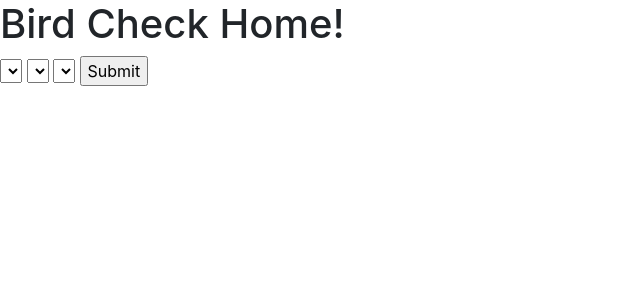
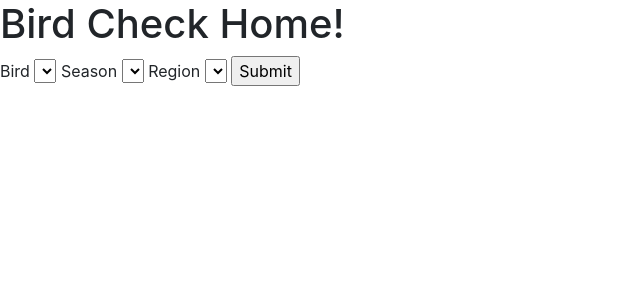
Before and after one commit to noreallyimfine/ebird-project, a Flask app: page / in a window 1280 px wide. Shown: the top 300 px of the page, without its empty margins (0-640 px from the left). Run offline with Flask 2, Linux system fonts and the light colour scheme; lists and menus that the app fills with data are empty; parts of the project's set-up code (start-up, migrations or seed data) failed here and were passed over; some libraries are stand-ins or nearby versions.

Commit message:
can get form to work but then it doesnt accept json. I suspect there's better way to pass data in flask

```diff
--- a/app/app.py
+++ b/app/app.py
@@ -10,7 +10,8 @@ model = load("utils/rf.joblib")
 
 # TODO: save mapper from prepare_and_label and load in here
 # Temp dict to map results from model to english
-labels = load('utils/labels_dict.joblib')
+# labels = load('utils/labels_dict.joblib')
+labels = {0: "Common", 1: "Uncommon", 2: "Rare"}
 birds_list = load('utils/birds_list.joblib')
 seasons_list = load('utils/seasons_list.joblib')
 regions_list = load('utils/regions_list.joblib')
@@ -25,12 +26,12 @@ regions = [{'region': region} for region in regions_list]
 def predict(data):
     # TODO:
     # parse data
-    name = data['name']
+    bird = data['bird']
     season = data['season']
     region = data['region']
     # encode features
     X = pd.DataFrame({
-        'name': [name],
+        'name': [bird],
         'season': [season],
         'RegionName': [region]
     })
@@ -55,15 +56,18 @@ def home():
 
     elif request.method == 'POST':
         # get values from post
-        data = request.get_json()
+        print(dir(request))
+        data = request.json
+        print(request.args)
+        print(request.form_data_parser_class())
         print("Data", data)
 
         # Check all required values are in the data
         # If not, return error
-        req_values = ['name', 'season', 'region']
+        req_values = ['bird', 'season', 'region']
         if not all(value in data for value in req_values):
             message = """Error: Missing required features.
-                         Needs ['name', 'season', 'region']"""
+                         Needs ['bird', 'season', 'region']"""
             return message, 400
 
         # Pass to predict function
--- a/app/templates/home.html
+++ b/app/templates/home.html
@@ -3,17 +3,23 @@
     <h1>Bird Check Home!</h1>
     <!-- Dropdown form with birds, seasons, and regions -->
     <form action="/" method="POST">
-        <select id="birds">
+        <!-- Bird Dropdown-->
+        <label for="bird">Bird</label>
+        <select name="bird" id="bird">
         {% for bird in birds %}
             <option value={{ bird.bird }}>{{ bird.bird }}</option>
         {% endfor %}
         </select>
-        <select id="seasons">
+        <!-- Season Dropdown-->
+        <label for="season">Season</label>
+        <select name="season" id="season">
         {% for season in seasons %}
             <option value={{ season.season }}>{{ season.season }}</option>
         {% endfor %}
         </select>
-        <select id="regions">
+        <!-- Season Dropdown-->
+        <label for="region">Region</label>
+        <select name="region" id="region">
         {% for region in regions %}
             <option value={{ region.region }}>{{ region.region }}</option>
         {% endfor %}
```
